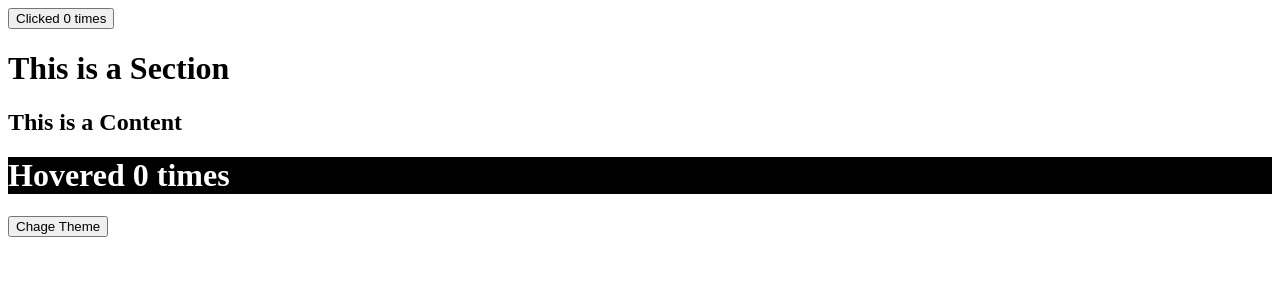
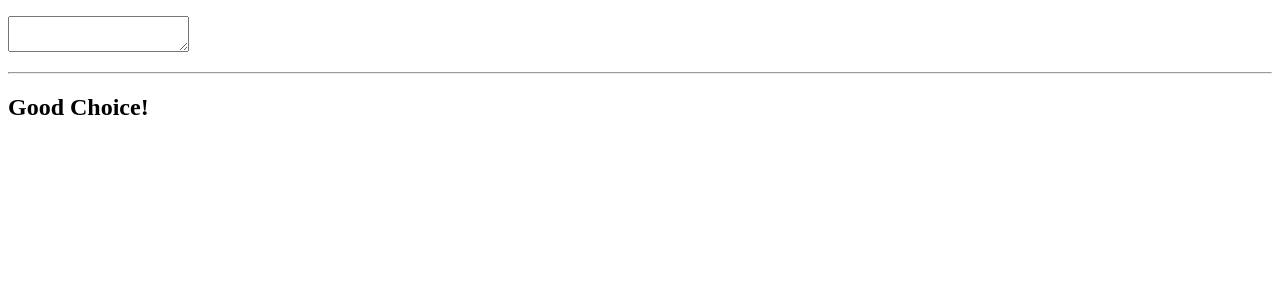
Before and after one commit to fahimhsh/React-Lessons, a React (Vite) app: page / in a window 1280 px wide. Shown: the top 300 px of the page. Built offline with nearby package versions, Linux system fonts and the light colour scheme.

Commit message:
Introduction to Functional Stateful Component & Hooks(useState)

```diff
--- a/src/App.jsx
+++ b/src/App.jsx
@@ -1,38 +1,12 @@
 import React from "react";
-import ClickCounter from "./Components/ClickCounter";
-import Counter from "./Components/Counter";
-import Section from "./Components/Section";
-import ThemeContext from "./Contexts/themeContext";
+import Todo from "./Components/Todo";
 
 export default class App extends React.Component {
-    state = {
-        theme: "dark",
-        switchTheme: () => {
-            this.setState((prevState) => {
-                if (prevState.theme === "dark") {
-                    return {
-                        theme: "light",
-                    };
-                } else {
-                    return {
-                        theme: "dark",
-                    };
-                }
-            });
-        },
-    };
     render() {
         return (
-            <>
-                <Counter>
-                    {(count, handler) => (
-                        <ClickCounter count={count} handler={handler} />
-                    )}
-                </Counter>
-                <ThemeContext.Provider value={this.state}>
-                    <Section />
-                </ThemeContext.Provider>
-            </>
+            <div>
+                <Todo />
+            </div>
         );
     }
 }
--- a/src/Components/ClickCounter.jsx
+++ /dev/null
@@ -1,9 +0,0 @@
-const ClickCounter = ({ count, handler }) => {
-  return (
-    <div>
-      <button onClick={handler}>Clicked {count} times</button>
-    </div>
-  );
-};
-
-export default ClickCounter;
--- a/src/Components/Content.jsx
+++ /dev/null
@@ -1,24 +0,0 @@
-import Counter from "./Counter";
-import HoverCounter from "./HoverCounter";
-import ThemeContext from "../Contexts/themeContext";
-import { useContext } from "react";
-
-export default function Content() {
-    const context = useContext(ThemeContext);
-    const { theme, switchTheme } = context;
-    return (
-        <div>
-            <h2>This is a Content</h2>
-            <Counter>
-                {(count, handler) => (
-                    <HoverCounter
-                        count={count}
-                        handler={handler}
-                        theme={theme}
-                        switchTheme={switchTheme}
-                    />
-                )}
-            </Counter>
-        </div>
-    );
-}
--- a/src/Components/Counter.jsx
+++ /dev/null
@@ -1,20 +0,0 @@
-import React from "react";
-
-class Counter extends React.Component {
-    state = {
-        count: 0,
-    };
-
-    increamentHandler = () => {
-        this.setState((prevState) => ({
-            count: prevState.count + 1,
-        }));
-    };
-    render() {
-        const { children } = this.props;
-        const { count } = this.state;
-        return children(count, this.increamentHandler);
-    }
-}
-
-export default Counter;
--- a/src/Components/HoverCounter.jsx
+++ /dev/null
@@ -1,18 +0,0 @@
-const ClickCounter = ({ count, handler, theme, switchTheme }) => {
-  let style;
-  if (theme === "dark") {
-    style = { backgroundColor: "#000", color: "#fff" };
-  } else {
-    style = null;
-  }
-  return (
-    <div>
-      <h1 onMouseOver={handler} style={style}>
-        Hovered {count} times
-      </h1>
-      <button onClick={switchTheme}>Chage Theme</button>
-    </div>
-  );
-};
-
-export default ClickCounter;
--- a/src/Components/Section.jsx
+++ /dev/null
@@ -1,10 +0,0 @@
-import Content from "./Content";
-
-export default function Section() {
-  return (
-    <div>
-      <h1>This is a Section</h1>
-      <Content />
-    </div>
-  );
-}
--- /dev/null
+++ b/src/Components/Todo.jsx
@@ -0,0 +1,33 @@
+import { useState } from "react";
+
+const Todo = () => {
+    const [todo, setTodo] = useState("");
+    const [warning, setWarning] = useState("");
+
+    const handleInput = (e) => {
+        const inputValue = e.target.value;
+        const warning = inputValue.includes(".js")
+            ? "You need to learn JS"
+            : null;
+
+        setTodo(inputValue);
+        setWarning(warning);
+    };
+
+    return (
+        <div>
+            <p>{todo}</p>
+            <p>
+                <textarea
+                    name="todo"
+                    value={todo}
+                    onChange={handleInput}
+                ></textarea>
+            </p>
+            <hr />
+            <h2>{warning || "Good Choice!"}</h2>
+        </div>
+    );
+};
+
+export default Todo;
--- a/src/Contexts/themeContext.jsx
+++ /dev/null
@@ -1,5 +0,0 @@
-import React from "react";
-
-const themeContext = React.createContext();
-
-export default themeContext;
```
Also changed, not shown: src/Components/todoClass.jsx (added, +39 -0 lines).
